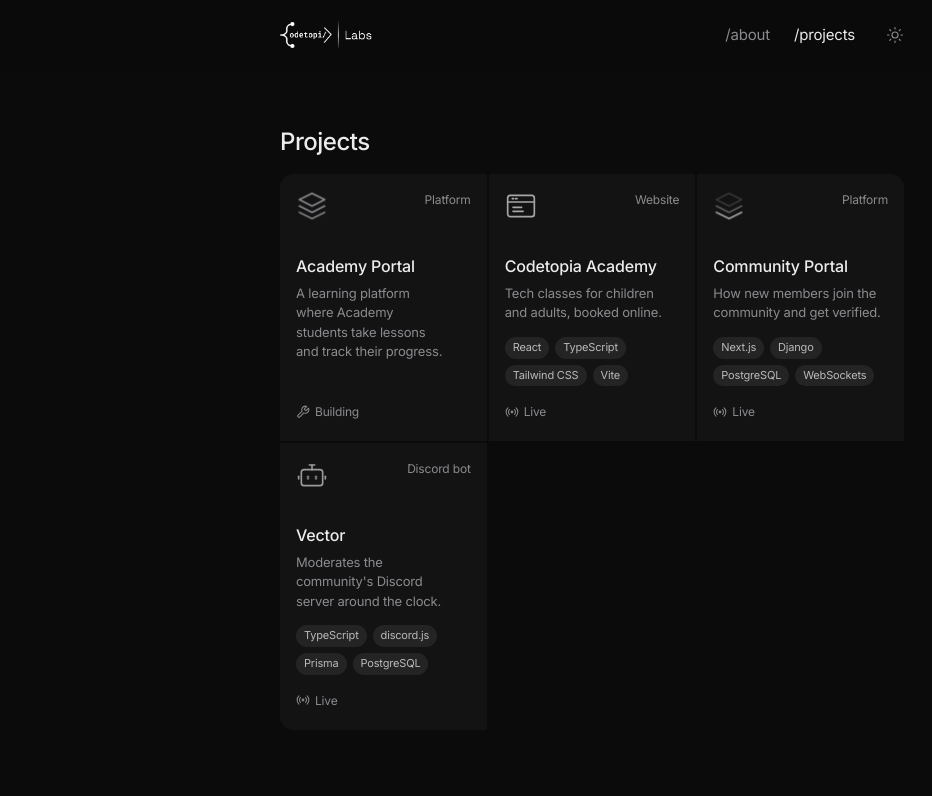
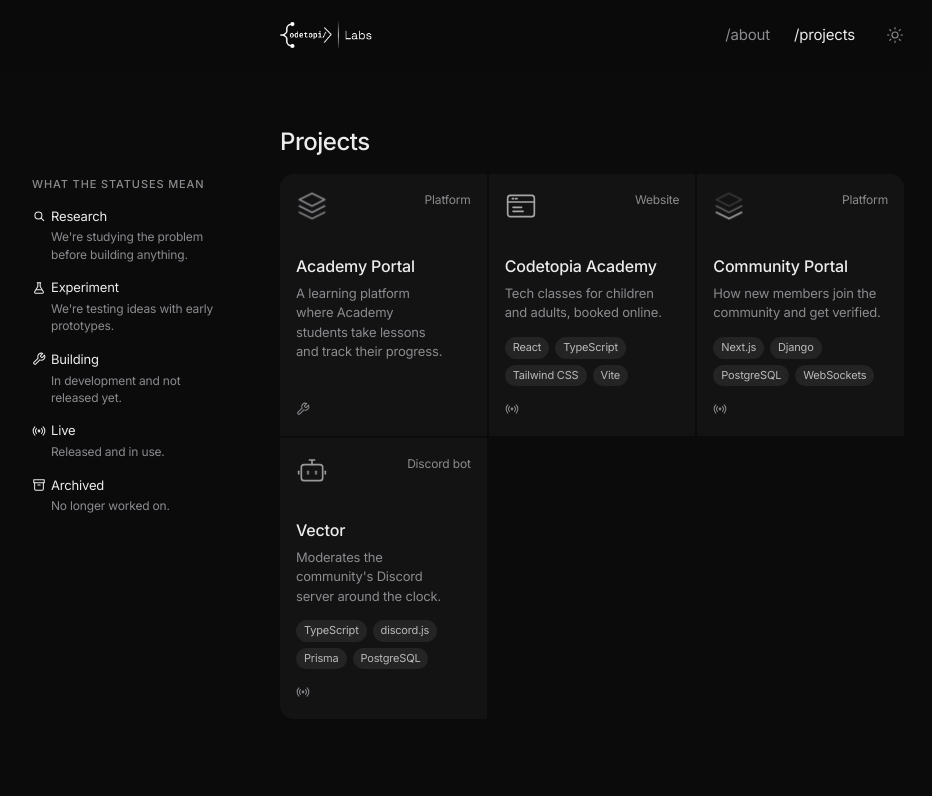
Before and after one commit to codetopialabs/labs, a React (Vite) app: page /projects in a window 1280 px wide. Shown: the top 796 px of the page, without its empty margins (48-980 px from the left). Built offline with nearby package versions, Linux system fonts and the light colour scheme.

Commit message:
Status key in the left margin on wide screens, icon only on cards there

```diff
--- a/src/App.css
+++ b/src/App.css
@@ -755,6 +755,43 @@
   color: var(--text-muted);
 }
 
+/* Wide screens: the key moves into the left margin, level with the cards,
+   and the cards keep only the status icon. */
+@media (min-width: 1280px) {
+  .status-key-wrap {
+    position: fixed;
+    top: 11rem;
+    left: max(2rem, calc(50% - 21rem - 14rem));
+    width: 12rem;
+    margin-top: 0;
+  }
+
+  .status-key-wrap .status-key {
+    gap: 0.875rem;
+    font-size: 0.8125rem;
+  }
+
+  .status-key-wrap .status-key div {
+    grid-template-columns: 1fr;
+    gap: 0.125rem;
+  }
+
+  .status-key-wrap dd {
+    font-size: 0.75rem;
+    line-height: 1.45;
+    padding-left: 1.1875rem;
+  }
+
+  .with-key .card-status-label {
+    position: absolute;
+    width: 1px;
+    height: 1px;
+    overflow: hidden;
+    clip: rect(0 0 0 0);
+    white-space: nowrap;
+  }
+}
+
 /* ─── Blog ────────────────────────────────────────────────────────────────── */
 
 .posts {
--- a/src/components/WorkCards.tsx
+++ b/src/components/WorkCards.tsx
@@ -13,16 +13,19 @@ export function WorkCards({
   items,
   detailed = false,
   headingLevel = 3,
+  withKey = false,
 }: {
   items: Project[]
   detailed?: boolean
+  // With the status key beside the cards, wide screens show only the icon.
+  withKey?: boolean
   // Card names are h3 under a section heading, h2 when the cards sit
   // directly under the page title.
   headingLevel?: 2 | 3
 }) {
   const Heading = headingLevel === 2 ? 'h2' : 'h3'
   return (
-    <ul className="cards work">
+    <ul className={withKey ? 'cards work with-key' : 'cards work'}>
       {items.map((project, i) => (
         <li
           key={project.name}
@@ -55,9 +58,9 @@ export function WorkCards({
             </ul>
           )}
           {detailed && (
-            <p className="card-status status">
+            <p className="card-status status" title={statusLabels[project.status]}>
               <StatusIcon status={project.status} />
-              {statusLabels[project.status]}
+              <span className="card-status-label">{statusLabels[project.status]}</span>
             </p>
           )}
         </li>
@@ -66,10 +69,11 @@ export function WorkCards({
   )
 }
 
-// The statuses with what each one means, so the word on a card is clear.
+// The statuses with what each one means. On wide screens it sits in the
+// left margin beside the cards; on smaller ones it follows them.
 export function StatusKey() {
   return (
-    <section className="section">
+    <section className="section status-key-wrap">
       <h2 className="eyebrow">What the statuses mean</h2>
       <dl className="status-key">
         {(Object.keys(statusLabels) as Status[]).map((status) => (
--- a/src/pages/Projects.tsx
+++ b/src/pages/Projects.tsx
@@ -3,13 +3,14 @@ import { WorkWithUs } from '../components/WorkWithUs'
 import { projects } from '../data/projects'
 
 export function Projects() {
+  // The key only earns its space when projects are at different stages.
+  const withKey = new Set(projects.map((p) => p.status)).size > 1
   return (
     <>
       <title>Projects | Codetopia Labs</title>
       <h1>Projects</h1>
-      <WorkCards items={projects} detailed headingLevel={2} />
-      {/* The key only earns its space when projects are at different stages. */}
-      {new Set(projects.map((p) => p.status)).size > 1 && <StatusKey />}
+      <WorkCards items={projects} detailed headingLevel={2} withKey={withKey} />
+      {withKey && <StatusKey />}
       <WorkWithUs />
     </>
   )
```
